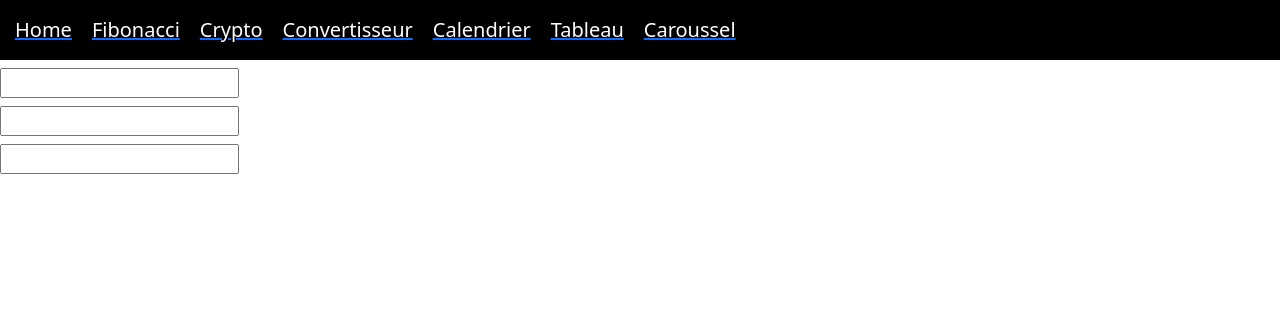
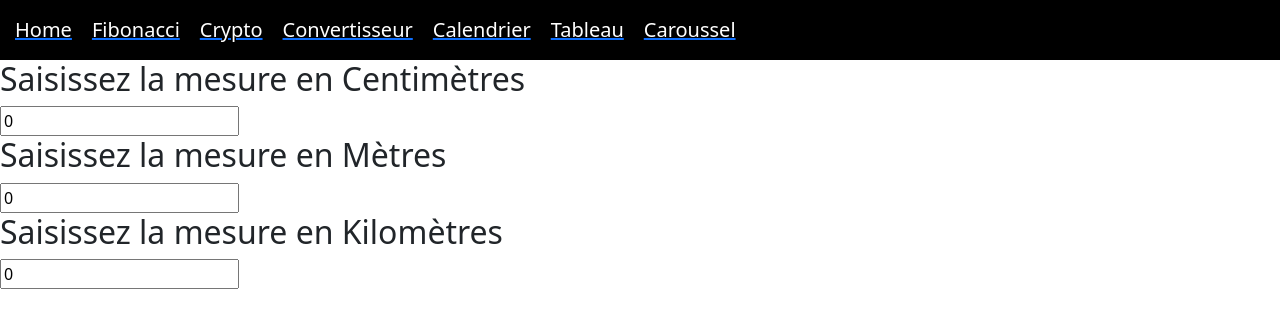
Before and after one commit to Mathcegep/TP1WEB2, a React (Create React App) app in the folder tp1appweb/: page /Convertisseur in a window 1280 px wide. Shown: the top 328 px of the page. Built offline with nearby package versions, Linux system fonts and the light colour scheme.

Commit message:
convertisseur fini

```diff
--- a/tp1appweb/src/Components/Convertisseur.jsx
+++ b/tp1appweb/src/Components/Convertisseur.jsx
@@ -24,9 +24,9 @@ class Convertisseur extends Component {
     {
         return (
             <div>
-                <Enfantconvertisseur inputValue={this.state.valeurCm} valeurEnCm="1" texteAAfficher="Saisissez la mesure en Centimètres" callback={(nombreEntree, valeurCm) => { this.conversion() }} />
-                <Enfantconvertisseur inputValue={this.state.valeurM} valeurEnCm="100" texteAAfficher="Saisissez la mesure en Mètres"/>
-                <Enfantconvertisseur inputValue={this.state.valeurKm} valeurEnCm="100000" texteAAfficher="Saisissez la mesure en Kilomètres"/>
+                <Enfantconvertisseur inputValue={this.state.valeurCm} valeurEnCm="1" texteAffichage="Saisissez la mesure en Centimètres" callback={(valeurCm) => { this.conversion(valeurCm) }} />
+                <Enfantconvertisseur inputValue={this.state.valeurM} valeurEnCm="100" texteAffichage="Saisissez la mesure en Mètres"  callback={(valeurCm) => { this.conversion(valeurCm) }}/>
+                <Enfantconvertisseur inputValue={this.state.valeurKm} valeurEnCm="100000" texteAffichage="Saisissez la mesure en Kilomètres"  callback={(valeurCm) => { this.conversion(valeurCm) }}/>
             </div>
         );
     }
--- a/tp1appweb/src/Components/EnfantConvertisseur.jsx
+++ b/tp1appweb/src/Components/EnfantConvertisseur.jsx
@@ -2,9 +2,9 @@
     return (
         <div>
             <h2>{props.texteAffichage}</h2>
-            <input type="number" onChange={ (e) => {
+            <input type="number" value={props.inputValue} onChange={ (e) => {
                     let totalCm = e.target.value * props.valeurEnCm;
-                    props.callBack(totalCm);
+                    props.callback(totalCm);
                 } }/>
         </div>
     )
```
